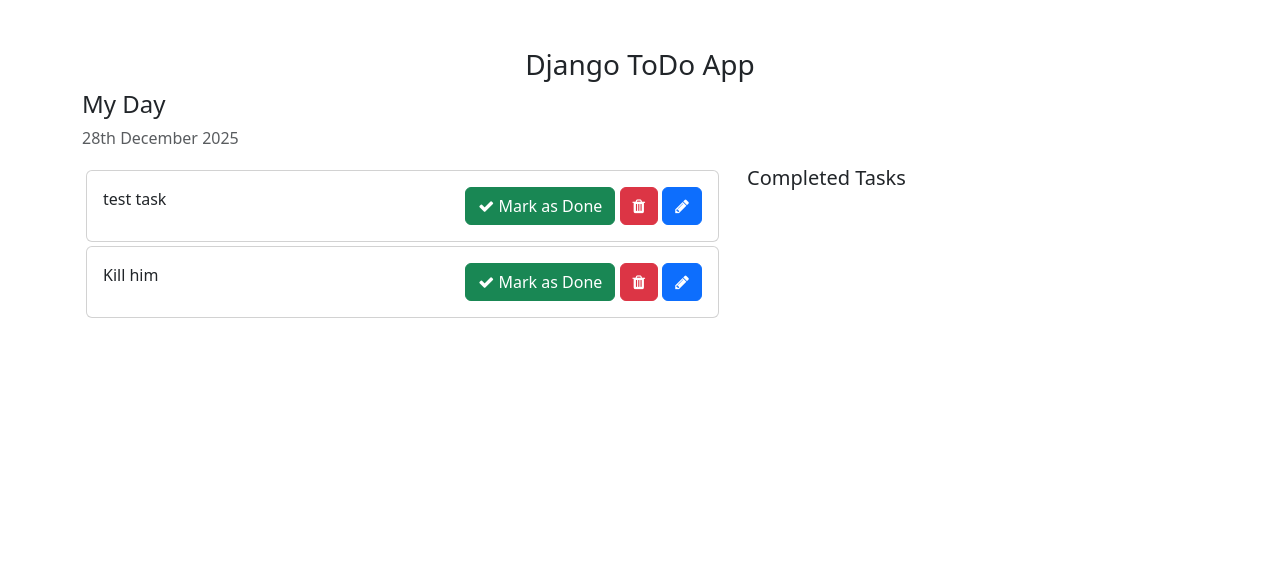
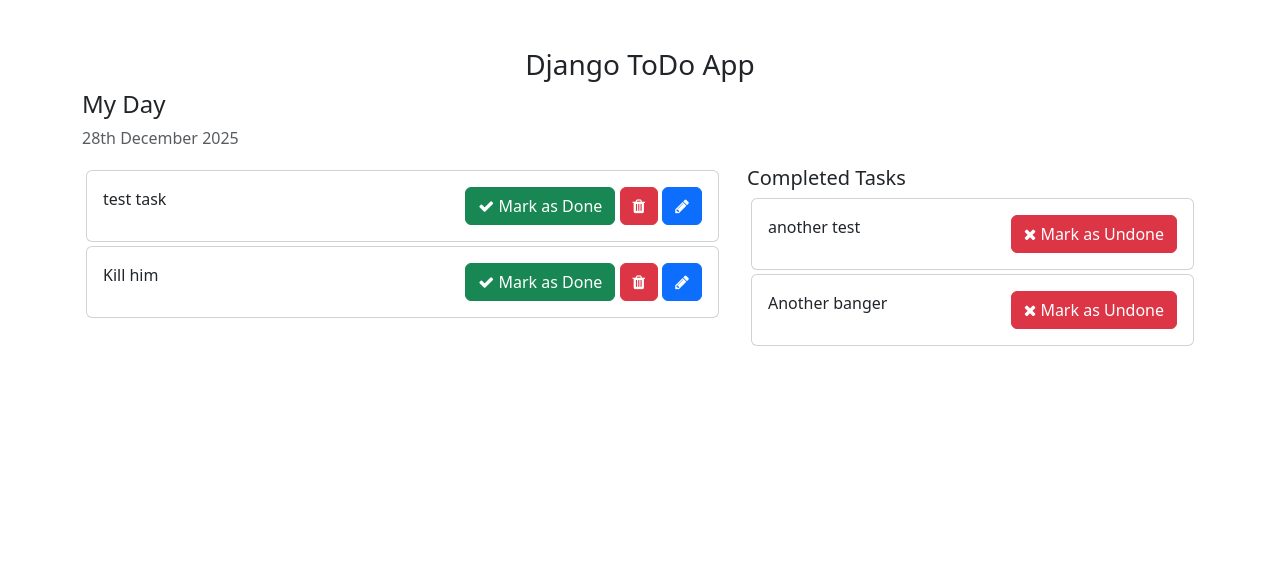
Before and after one commit to kivancsy/Django_Todo, a Django app: page / in a window 1280 px wide. Shown: the top 569 px of the page. Run offline with Django 5.2, Linux system fonts and the light colour scheme; data comes from the database, SQL or seed files in the repository; both versions use the stored data as it was after the commit.

Commit message:
mark as done/undone added

```diff
--- a/templates/home.html
+++ b/templates/home.html
@@ -1,5 +1,6 @@
 <!DOCTYPE html>
 <html lang="en">
+
 <head>
     <meta charset="UTF-8">
     <meta http-equiv="X-UA-Compatible" content="IE=edge">
@@ -7,17 +8,21 @@
     <title>TODO LIST - Home</title>
 
     <!-- Bootstrap -->
-    <link href="https://cdn.jsdelivr.net/npm/bootstrap@5.3.0-alpha1/dist/css/bootstrap.min.css" rel="stylesheet" integrity="sha384-GLhlTQ8iRABdZLl6O3oVMWSktQOp6b7In1Zl3/Jr59b6EGGoI1aFkw7cmDA6j6gD" crossorigin="anonymous">
-    <script src="https://cdn.jsdelivr.net/npm/bootstrap@5.3.0-alpha1/dist/js/bootstrap.bundle.min.js" integrity="sha384-w76AqPfDkMBDXo30jS1Sgez6pr3x5MlQ1ZAGC+nuZB+EYdgRZgiwxhTBTkF7CXvN" crossorigin="anonymous"></script>
+    <link href="https://cdn.jsdelivr.net/npm/bootstrap@5.3.0-alpha1/dist/css/bootstrap.min.css" rel="stylesheet"
+        integrity="sha384-GLhlTQ8iRABdZLl6O3oVMWSktQOp6b7In1Zl3/Jr59b6EGGoI1aFkw7cmDA6j6gD" crossorigin="anonymous">
+    <script src="https://cdn.jsdelivr.net/npm/bootstrap@5.3.0-alpha1/dist/js/bootstrap.bundle.min.js"
+        integrity="sha384-w76AqPfDkMBDXo30jS1Sgez6pr3x5MlQ1ZAGC+nuZB+EYdgRZgiwxhTBTkF7CXvN"
+        crossorigin="anonymous"></script>
     <!-- Font Awesome Icons -->
     <link rel="stylesheet" href="https://cdnjs.cloudflare.com/ajax/libs/font-awesome/4.7.0/css/font-awesome.min.css">
 
     <style>
-        .form-control{
-        padding: 1.375rem .75rem !important;
-    }
+        .form-control {
+            padding: 1.375rem .75rem !important;
+        }
     </style>
 </head>
+
 <body>
     <div class="container">
         <h3 class="pt-5 text-center">Django ToDo App</h3>
@@ -31,7 +36,7 @@
                     <div class="card-body">
                         {{ task.task }}
                         <span style="position: relative; float: right;">
-                            <a href="" class="btn btn-success"><i class="fa fa-check"></i> Mark as Done</a>
+                            <a href="{%url 'mark_as_done' task.pk %}" class="btn btn-success"><i class="fa fa-check"></i> Mark as Done</a>
                             <a href="" class="btn btn-danger"><i class="fa fa-trash"></i></a>
                             <a href="" class="btn btn-primary"><i class="fa fa-pencil"></i></a>
                         </span>
@@ -47,7 +52,8 @@
                     <div class="card-body">
                         {{ task.task }}
                         <span style="position: relative; float: right;">
-                            <a href="{% url 'mark_as_undone' task.pk %}" class="btn btn-danger"><i class="fa fa-times"></i> Mark as Undone</a>
+                            <a href="{% url 'mark_as_undone' task.pk %}" class="btn btn-danger"><i class="fa fa-times"></i>
+                                Mark as Undone</a>
                         </span>
                     </div>
                 </div>
@@ -62,7 +68,8 @@
                     <div class="form-group">
                         <span style="display: flex;">
                             <input type="text" name="task" class="form-control" placeholder="Add a task">
-                            <button type="submit" class="btn btn-primary" style="width: 200px;"><i class="fa fa-plus"></i> Add</button>
+                            <button type="submit" class="btn btn-primary" style="width: 200px;"><i
+                                    class="fa fa-plus"></i> Add</button>
                         </span>
                     </div>
                 </form>
@@ -70,4 +77,5 @@
         </div>
     </div>
 </body>
+
 </html>
--- a/todo/urls.py
+++ b/todo/urls.py
@@ -4,4 +4,6 @@ from todo import views
 
 urlpatterns =[
     path('add-task/', views.add_task, name = 'add_task'),
+    path('mark-as-done/<int:pk>/', views.mark_as_done, name = 'mark_as_done'),
+    path('mark-as-undone/<int:pk>', views.mark_as_undone, name = 'mark_as_undone')
 ]
--- a/todo_main/views.py
+++ b/todo_main/views.py
@@ -5,7 +5,10 @@ from todo.models import Task
 
 def home(request):
     tasks = Task.objects.filter(is_completed = False).order_by('-updated_at')
+    completed_tasks = Task.objects.filter(is_completed = True)
+
     context = {
         'tasks':tasks,
+        'completed_tasks':completed_tasks,
     }
     return render(request, 'home.html',context)
```
Also changed, not shown: todo/views.py (+15 -1 lines), db.sqlite3.
